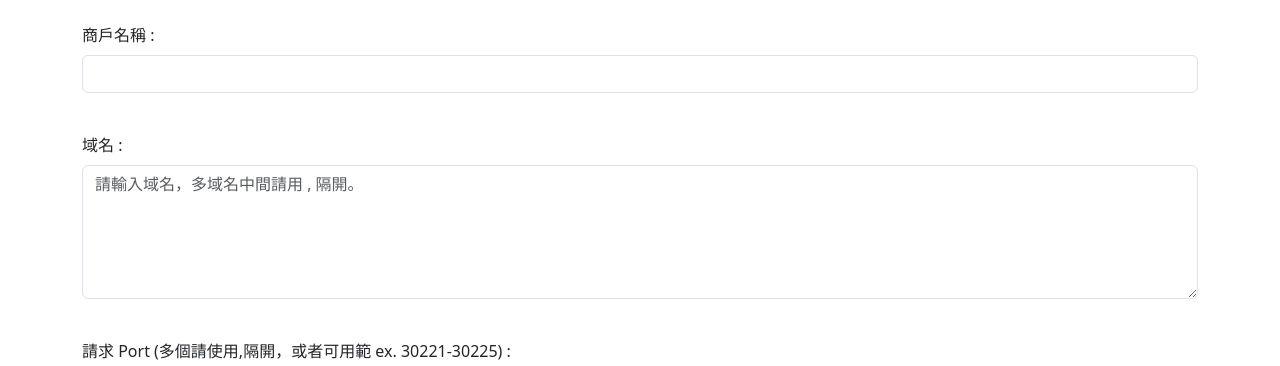
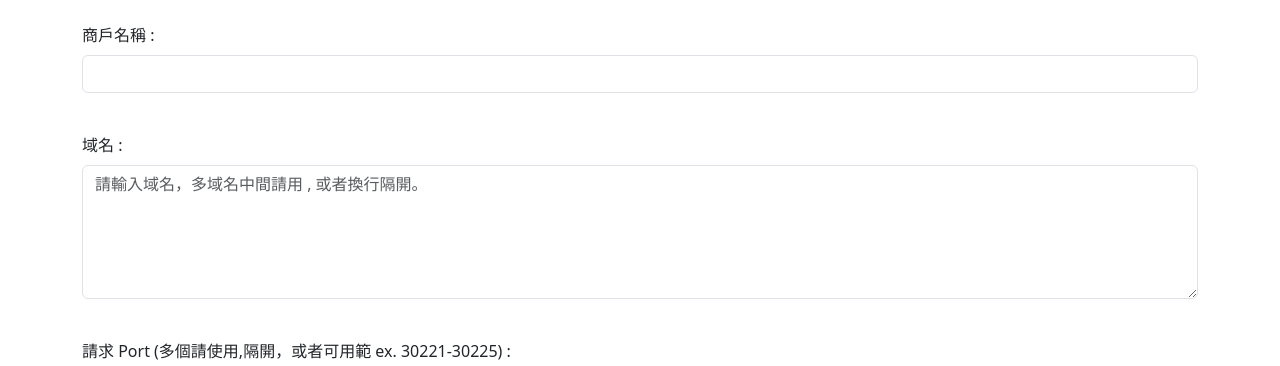
Before and after one commit to bosco85828/yc_webtool, a Flask app: page /ycadd in a window 1280 px wide. Shown: the part 65-431 px from the top of the page. Run offline with Flask 2, Linux system fonts and the light colour scheme.

Commit message:
change_ycadd_domain_placeholder

```diff
--- a/templates/yc_add.html
+++ b/templates/yc_add.html
@@ -69,7 +69,7 @@
             <br>
             <div class="mb-3">
                 <label for="exampleFormControlTextarea1" class="form-label"> 域名 : </label>
-                <textarea class="form-control" id="exampleFormControlTextarea1" name="domain_list" required="required" rows="5" placeholder="請輸入域名，多域名中間請用 , 隔開。"></textarea>
+                <textarea class="form-control" id="exampleFormControlTextarea1" name="domain_list" required="required" rows="5" placeholder="請輸入域名，多域名中間請用 , 或者換行隔開。"></textarea>
             </div>
             <br>
             <div class="mb-3">
```
